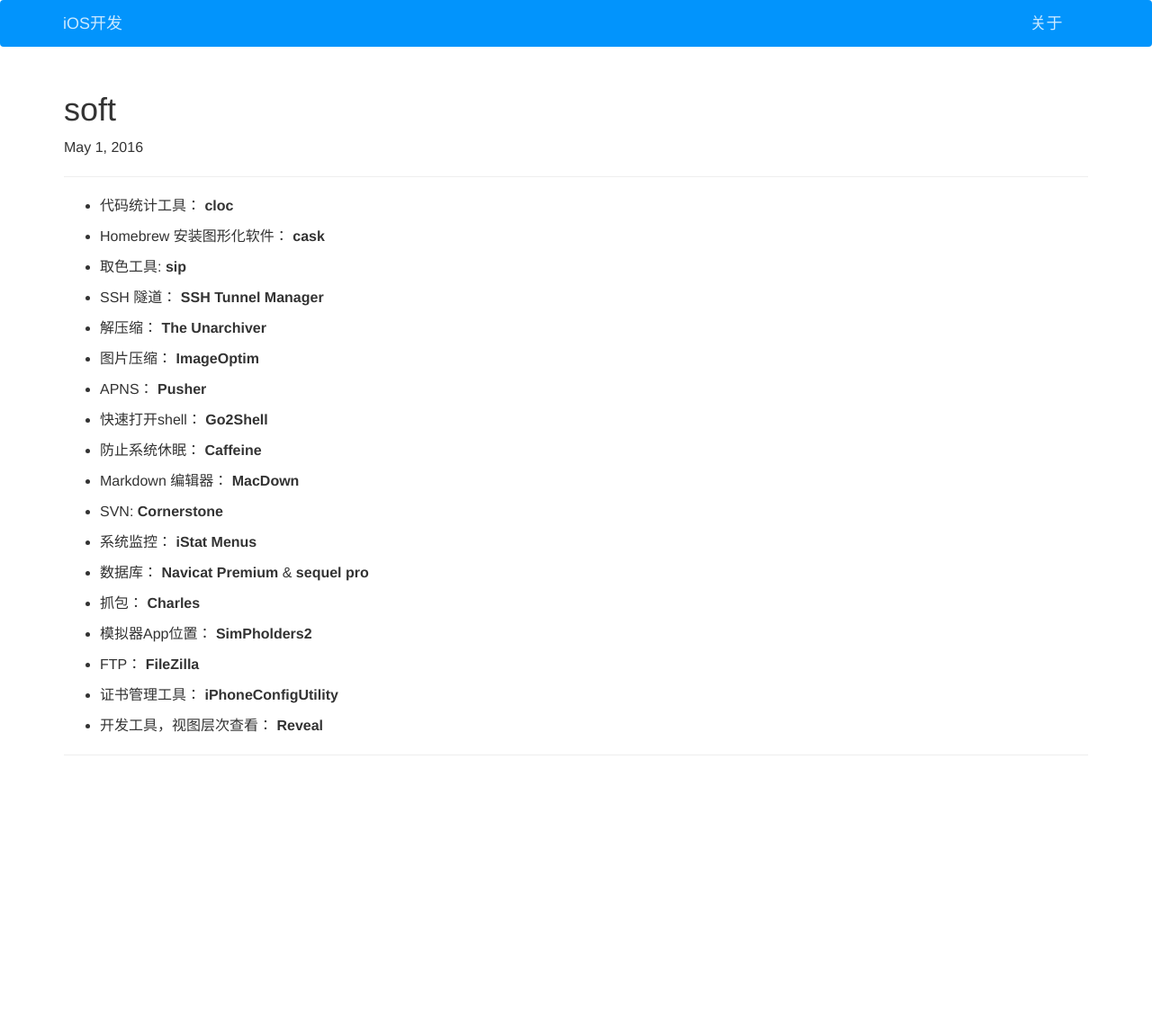
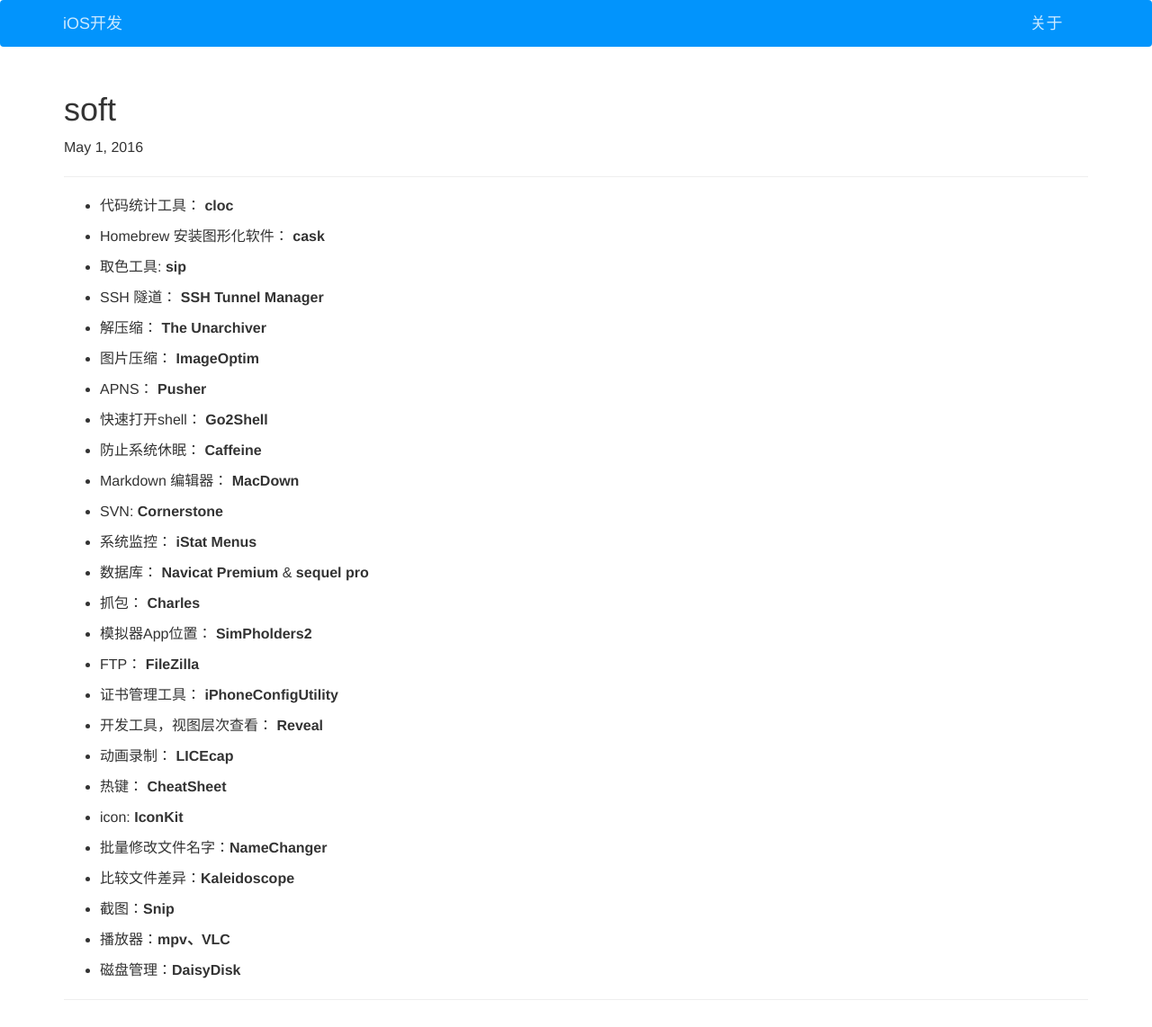
Before and after one commit to wigl/wigl.github.io, a Jekyll site: the page built from _posts/2016-05-01-soft.md, in a window 1280 px wide. Shown: the whole page at 90% size. Built offline with Jekyll 4.4.1, drawn with Linux system fonts in a browser that asks for light colours; before the commit the page ends 900 px from its top, so only the background shows below that.

Commit message:
添加一些软件

```diff
--- a/_posts/2016-05-01-soft.md
+++ b/_posts/2016-05-01-soft.md
@@ -44,3 +44,19 @@
 - 证书管理工具： **iPhoneConfigUtility**
 
 - 开发工具，视图层次查看： **Reveal**
+
+- 动画录制： **LICEcap**
+
+- 热键： **CheatSheet**
+
+- icon: **IconKit**
+
+- 批量修改文件名字：**NameChanger**
+
+- 比较文件差异：**Kaleidoscope**
+
+- 截图：**Snip**
+
+- 播放器：**mpv、VLC**
+
+- 磁盘管理：**DaisyDisk**
```
